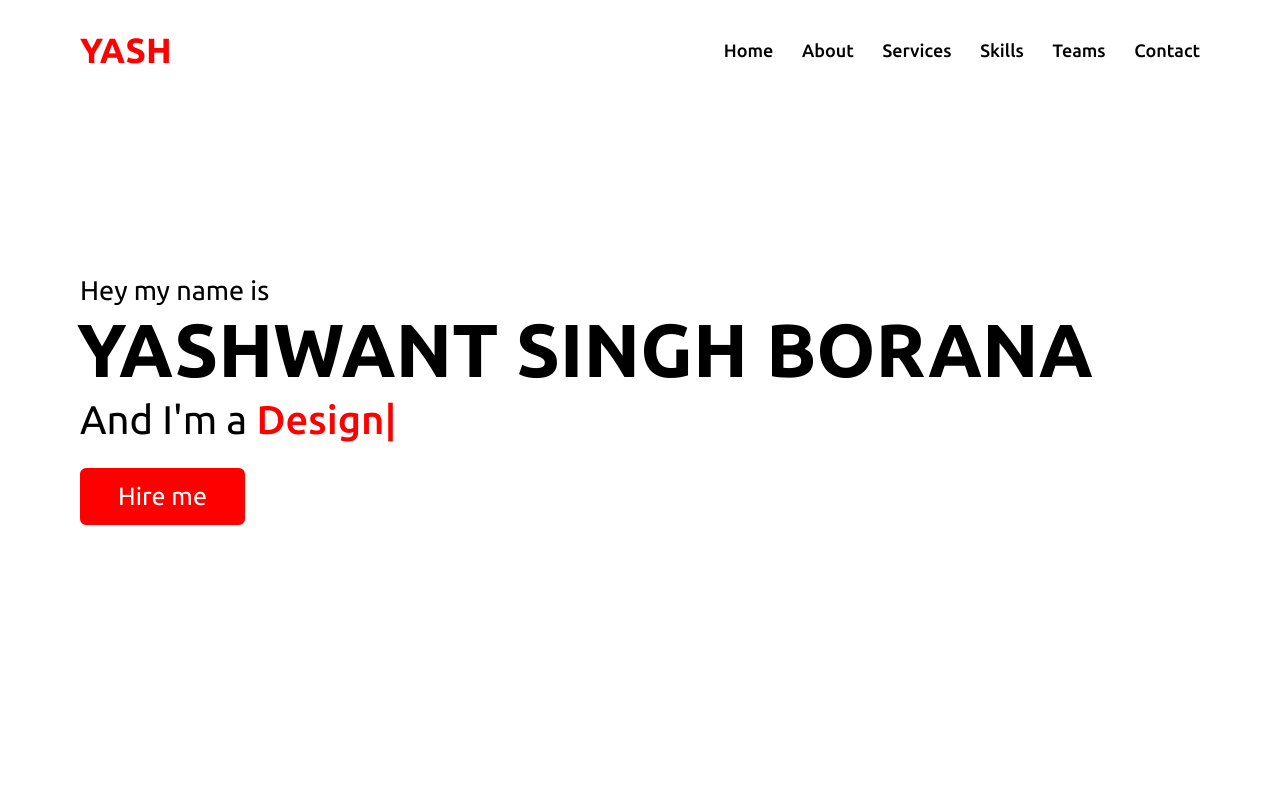
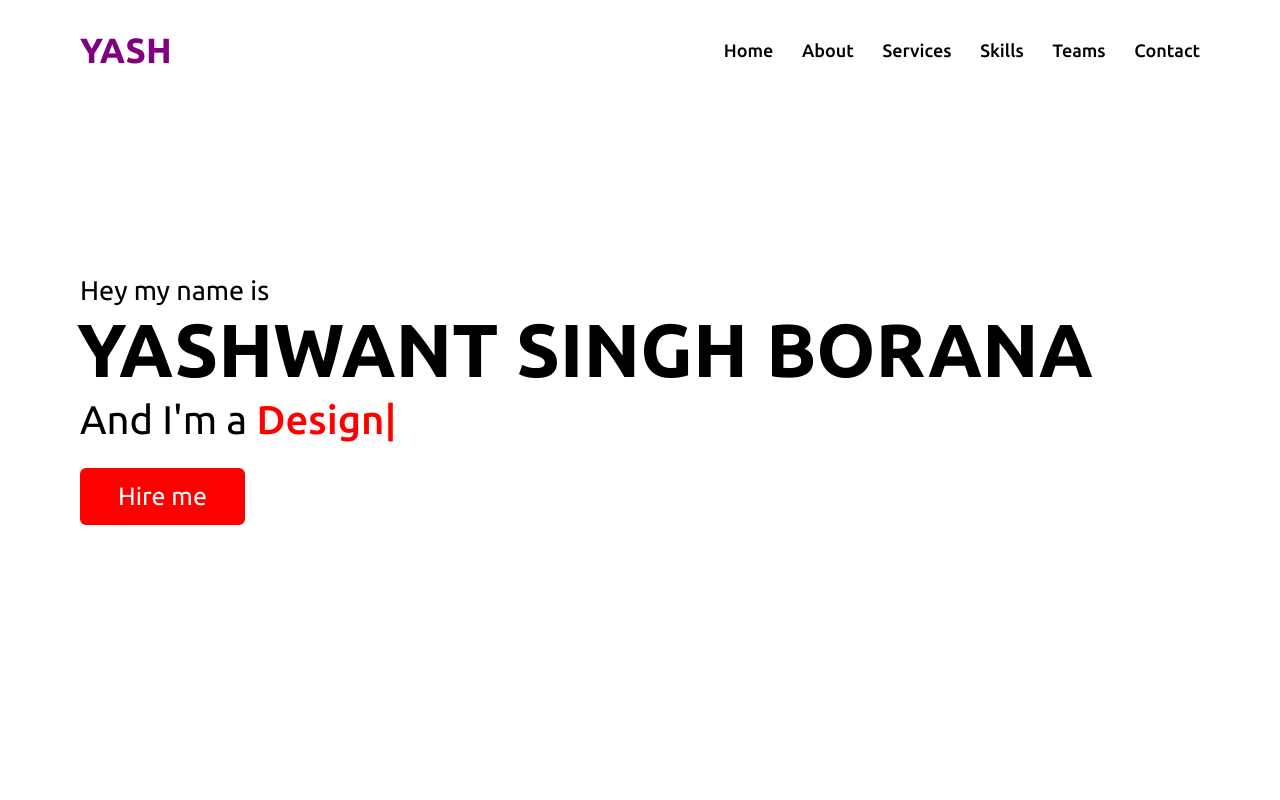
Before and after one commit to Yashuuu9/Portfolio, a plain HTML site: page index.html in a window 1280 px wide. Shown: the top 800 px of the page. Drawn offline with nearby package versions, Linux system fonts and the light colour scheme.

Commit message:
Update style.css

```diff
--- a/style.css
+++ b/style.css
@@ -96,16 +96,16 @@ section .title::after{
     justify-content: space-between;
 }
 .navbar .logo a{
-    color: #fff;
+    color: #9C27B0;
     font-size: 35px;
     font-weight: 600;
 }
 .navbar .logo a span{
-    color: red;
+    color: purple;
     transition: all 0.3s ease;
 }
 .navbar.sticky .logo a span{
-    color: #fff;
+    color:#9C27B0;
 }
 .navbar .menu li{
     list-style: none;
```
